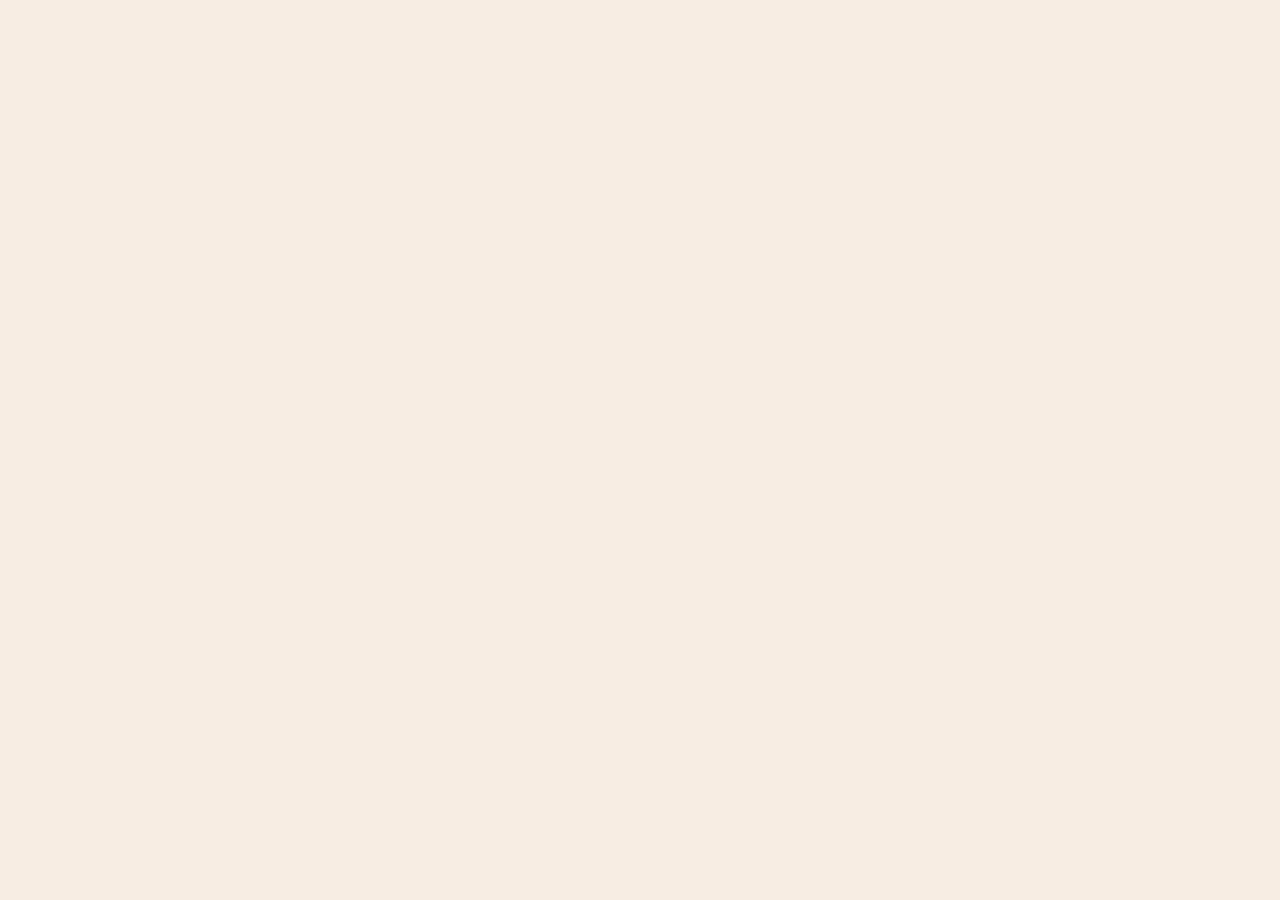
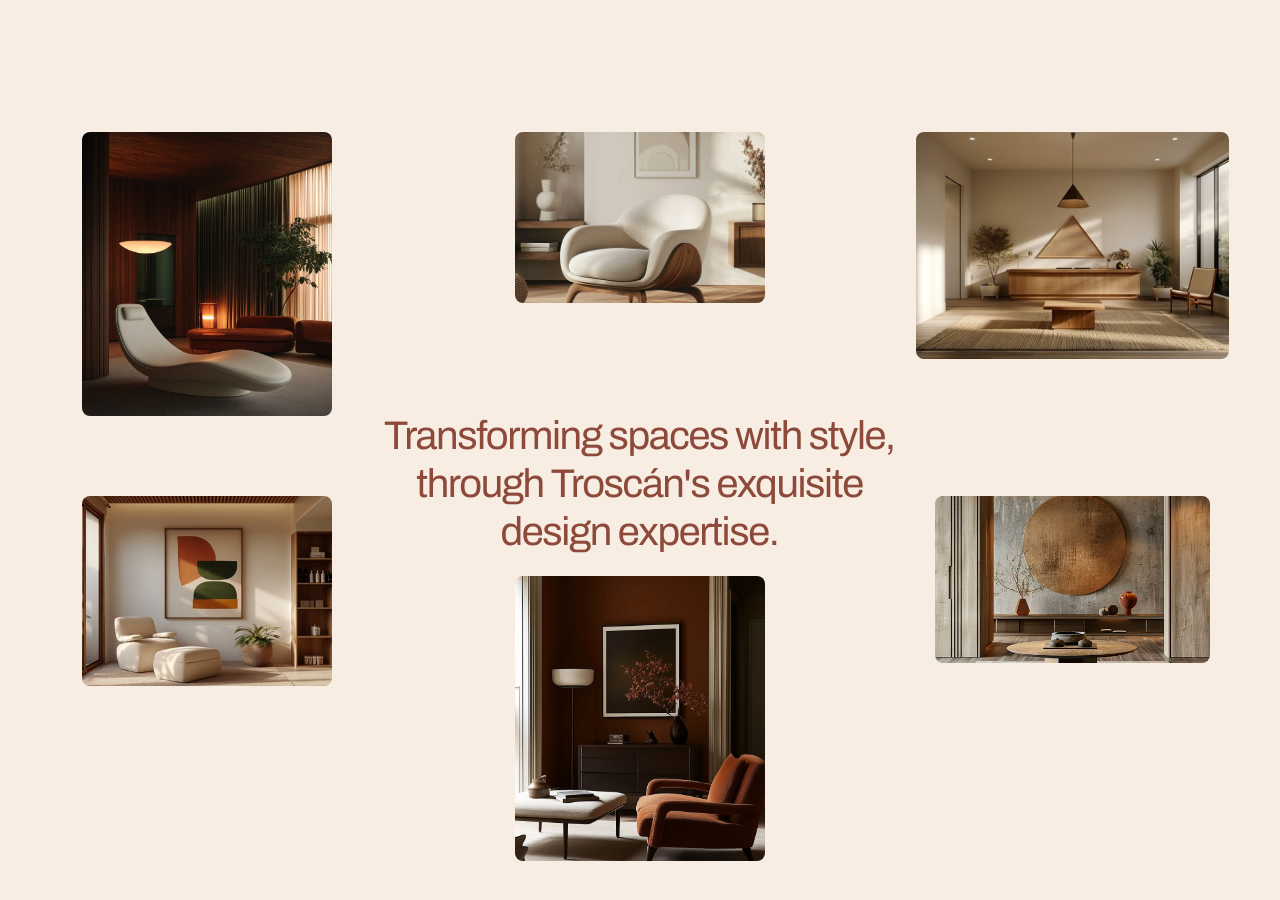
Before and after one commit to RF-Rezon/Troscan-Website, a Next.js app: page / in a window 1280 px wide. Shown: the part 1840-2740 px from the top of the page. Before the commit the page ends 1972 px from the top, so only its background shows below. Built offline with nearby package versions, Linux system fonts and the light colour scheme.

Commit message:
thirdsecton, carousel section done.

```diff
--- a/src/app/globals.css
+++ b/src/app/globals.css
@@ -5,11 +5,9 @@
 .t-1 {
   @apply text-[14px] leading-[16.8px];
 }
+
 .t-2 {
-  @apply text-[16px] leading-[16px] font-[600];
-}
-.t-2-light {
-  @apply text-[14px] md:text-[16px] leading-[22.4px];
+  @apply text-[14px] md:text-[16px] leading-[22.4px] font-[600];
 }
 .t-3 {
   @apply text-[22px] tracking-[-0.22px] leading-[26.4px];
@@ -18,15 +16,15 @@
   @apply text-[28px] tracking-[-0.56px] leading-[33.6px];
 }
 .t-5 {
-  @apply text-[40px] tracking-[-0.8px] leading-[48px];
+  @apply text-[26px] lg:text-[40px] tracking-[-1.4px] leading-[33.6px] md:leading-[48px];
 }
 .t-6 {
   @apply text-[40px] lg:text-[64px] tracking-[-1.92px] leading-[40px] md:leading-[64px];
 }
-.p-nav {
+.t-nav {
   @apply text-[42px] md:text-[64px] lg:text-[96px] md:leading-none tracking-[-2.88px] leading-[45px];
 }
-.p-logo {
+.t-logo {
   @apply text-[20px] font-[700] tracking-[-0.6px] leading-[24px];
 }
 
--- a/src/app/page.tsx
+++ b/src/app/page.tsx
@@ -1,11 +1,15 @@
 import About from "@/components/home/aboutus";
+import CarouselSection from "@/components/home/carouselSection";
 import Header from "@/components/home/header";
+import ThirdSection from "@/components/home/thirdsection";
 
 export default function Home() {
   return (
     <>
       <Header />
       <About />
+      <ThirdSection />
+      <CarouselSection />
     </>
   );
 }
--- a/src/components/home/aboutus.tsx
+++ b/src/components/home/aboutus.tsx
@@ -1,7 +1,7 @@
 const About = () => {
   return (
     <>
-      <div className="min-h-screen mx-auto flex flex-col lg:flex-row items-center justify-center max-w-[1250px] py-[100px] md:py-[140px] lg:py-[186px]  md:space-x-10 px-4">
+      <div className="min-h-screen mx-auto flex flex-col lg:flex-row items-center justify-center max-w-[1250px] my-[100px] md:my-[140px] lg:my-[186px] md:space-x-10 px-4">
         <div className="w-full lg:min-h-screen base-gold-text flex flex-col lg:space-y-[86px] space-y-[20px] md:px-6 lg:px-0">
           <div className="lg:mr-10">
             <p className="flex items-center space-x-1 md:pb-4 pb-1">
--- /dev/null
+++ b/src/components/home/carouselSection.tsx
@@ -0,0 +1,31 @@
+import carouselsection from "../../utils/jsons/carouselsection/carouselsection.json";
+const CarouselSection = () => {
+  return (
+    <>
+      {carouselsection.map((i: any, index: number) => (
+        <div
+          key={index}
+          className="min-h-screen w-full flex items-center justify-center bg-fixed bg-center bg-cover bg-no-repeat parallax"
+          style={{ backgroundImage: `url('${i.img}')` }}
+        >
+          <div>
+            <p className="text-center t-2 text-white pb-8">01</p>
+            <div className="md:max-w-4xl max-w-full md:mx-auto text-center pb-[10px]">
+              <p className="t-6 text-white">Serene Urban Retreat</p>
+            </div>
+            <p className="text-center t-2 text-white pb-8">
+              Where modern comfort meets peaceful sophistication.
+            </p>
+            <div className="flex items-center justify-center mx-2">
+              <button className="btn t-2 base-gold-text base-white-bg">
+                View Project
+              </button>
+            </div>
+          </div>
+        </div>
+      ))}
+    </>
+  );
+};
+
+export default CarouselSection;
--- a/src/components/home/header.tsx
+++ b/src/components/home/header.tsx
@@ -6,8 +6,8 @@
         style={{ backgroundImage: "url('/sec1/1.jpeg')" }}
       >
         <div>
-          <div className="md:max-w-4xl max-w-full md:mx-auto text-center md:leading-24 pb-6 mx-2">
-            <p className="p-nav text-white">
+          <div className="md:max-w-4xl max-w-full md:mx-auto text-center pb-6 mx-2">
+            <p className="t-nav text-white">
               Timeless Comfort & Endless Luxury
             </p>
           </div>
--- /dev/null
+++ b/src/components/home/thirdsection.tsx
@@ -0,0 +1,55 @@
+"use client";
+import { useEffect, useState } from "react";
+import thirdsectionImgs from "../../utils/jsons/thirdsection/thirdsectionImgs.json";
+const ThirdSection = () => {
+  const screenWidth = window.innerWidth;
+
+  const [isMobile, setIsMobile] = useState(screenWidth < 640);
+
+  useEffect(() => {
+    const handleResize = () => setIsMobile(screenWidth < 640);
+    window.addEventListener("resize", handleResize);
+    return () => window.removeEventListener("resize", handleResize);
+  }, []);
+
+  return (
+    <>
+      <div className="min-h-screen max-w-[1250px] mx-auto my-[100px] md:my-[140px] lg:my-[186px] relative px-4 md:px-0 ">
+        <div className="absolute flex items-center justify-center h-full">
+          <p className="t-5 base-gold-text text-center md:w-[45%] pb-12 -mt-12">
+            Transforming spaces with style, through Troscán's exquisite design
+            expertise.
+          </p>
+        </div>
+        <div className="grid grid-cols-3 grid-rows-2 md:gap-12 gap-y-40 md:gap-y-0">
+          {thirdsectionImgs.map((i: any, index: number) => (
+            <div className="relative" key={index}>
+              <div
+                className={"mx-auto"}
+                style={{
+                  width: screenWidth < 768 ? "70px" : `${i.height}px`,
+                  height: screenWidth < 768 ? "100px" : `${i.width}px`,
+                  marginTop: isMobile
+                    ? index === 0 || index === 2 || index === 4 || index === 6
+                      ? "40px"
+                      : "0px"
+                    : index === 4
+                    ? "80px"
+                    : "0px",
+                }}
+              >
+                <img
+                  src={i.img}
+                  alt={i.alt}
+                  className="corner-round h-full w-full object-cover"
+                />
+              </div>
+            </div>
+          ))}
+        </div>
+      </div>
+    </>
+  );
+};
+
+export default ThirdSection;
--- /dev/null
+++ b/src/utils/jsons/carouselsection/carouselsection.json
@@ -0,0 +1,14 @@
+[
+  {
+    "img": "/sec4/1.jpeg",
+    "alt": "1"
+  },
+  {
+    "img": "/sec4/2.jpeg",
+    "alt": "2"
+  },
+  {
+    "img": "/sec4/3.jpeg",
+    "alt": "3"
+  }
+]
--- /dev/null
+++ b/src/utils/jsons/thirdsection/thirdsectionImgs.json
@@ -0,0 +1,44 @@
+[
+  {
+    "img": "/sec3/1.jpeg",
+    "alt": "1",
+    "width":"284.297",
+    "height":"250.188",
+    "place": "start"
+  },
+  {
+    "img": "/sec3/2.jpeg",
+    "alt": "2",
+    "width":"170.578",
+    "height":"250.188",
+    "place": "center"
+  },
+  {
+    "img": "/sec3/3.jpeg",
+    "alt": "3",
+    "width":"227.453",
+    "height":"312.75",
+    "place": "end"
+  },
+  {
+    "img": "/sec3/4.jpeg",
+    "alt": "4",
+    "width":"189.531",
+    "height":"250.188",
+    "place": "start"
+  },
+  {
+    "img": "/sec3/5.jpeg",
+    "alt": "5",
+    "width":"284.297",
+    "height":"250.188",
+    "place": "center"
+  },
+  {
+    "img": "/sec3/6.jpeg",
+    "alt": "6",
+    "width":"166.797",
+    "height":"275.219",
+    "place": "end"
+  }
+]
```
